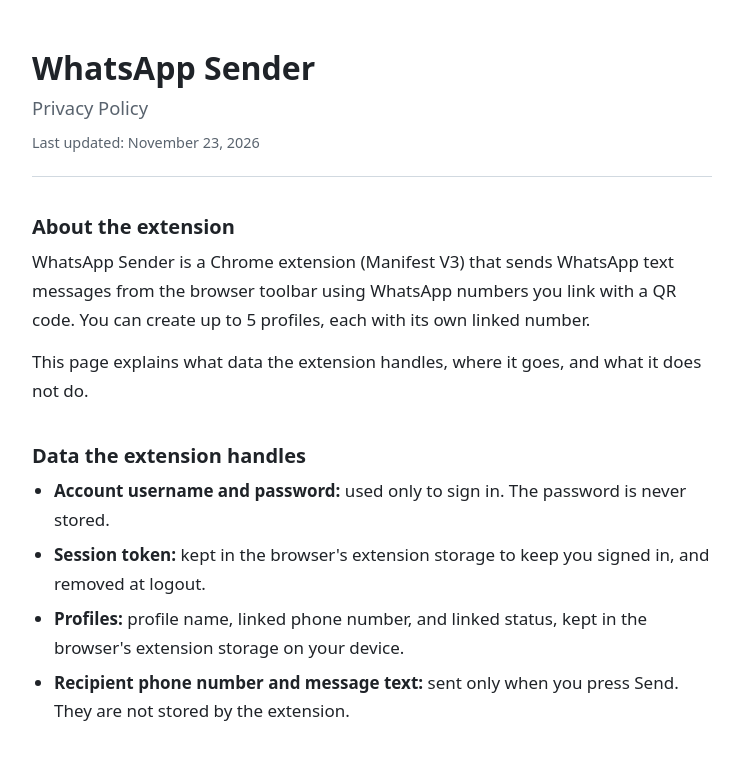
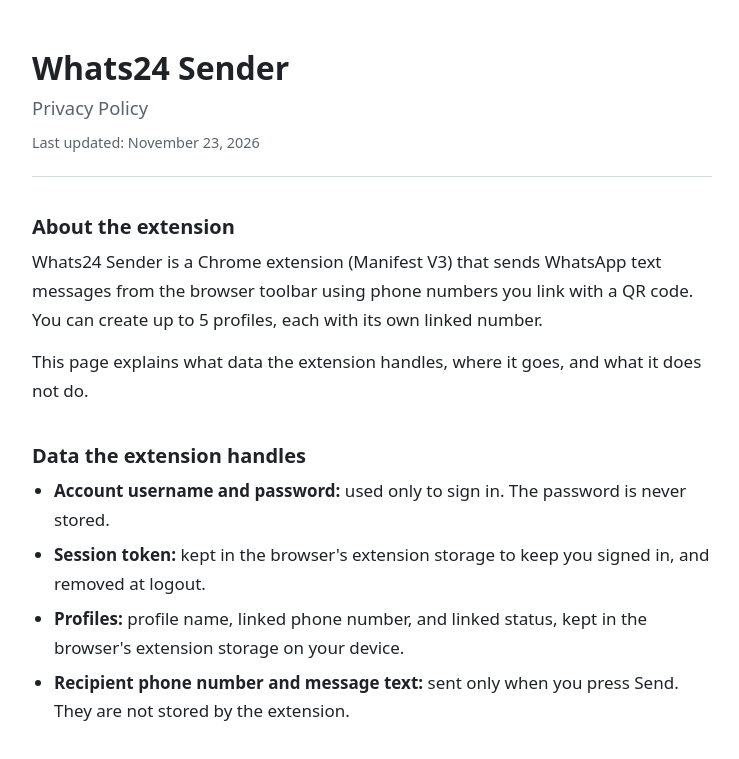
Before and after one commit to yazan-alaa-ali-dev/whatsapp-sender-privacy, a plain HTML site: page index.html in a window 1280 px wide. Shown: the top 759 px of the page, without its empty margins (268-1007 px from the left). Drawn offline with Linux system fonts and the light colour scheme.

Commit message:
docs: rename extension to Whats24 Sender
Co-Authored-By: Claude Opus 5.5 <noreply@anthropic.com>

```diff
--- a/index.html
+++ b/index.html
@@ -3,8 +3,8 @@
 <head>
 <meta charset="utf-8">
 <meta name="viewport" content="width=device-width, initial-scale=1">
-<title>WhatsApp Sender – Privacy Policy</title>
-<meta name="description" content="Privacy Policy for the WhatsApp Sender Chrome extension.">
+<title>Whats24 Sender – Privacy Policy</title>
+<meta name="description" content="Privacy Policy for the Whats24 Sender Chrome extension.">
 <meta name="color-scheme" content="light dark">
 <style>
   :root {
@@ -71,15 +71,15 @@
 <body>
 <main>
   <header>
-    <h1>WhatsApp Sender</h1>
+    <h1>Whats24 Sender</h1>
     <p class="subtitle">Privacy Policy</p>
     <p class="updated">Last updated: November 23, 2026</p>
   </header>
 
   <section>
     <h2>About the extension</h2>
-    <p>WhatsApp Sender is a Chrome extension (Manifest V3) that sends WhatsApp text messages from the
-    browser toolbar using WhatsApp numbers you link with a QR code. You can create up to 5 profiles,
+    <p>Whats24 Sender is a Chrome extension (Manifest V3) that sends WhatsApp text messages from the
+    browser toolbar using phone numbers you link with a QR code. You can create up to 5 profiles,
     each with its own linked number.</p>
     <p>This page explains what data the extension handles, where it goes, and what it does not do.</p>
   </section>
```
Also changed, not shown: 1 other file.
